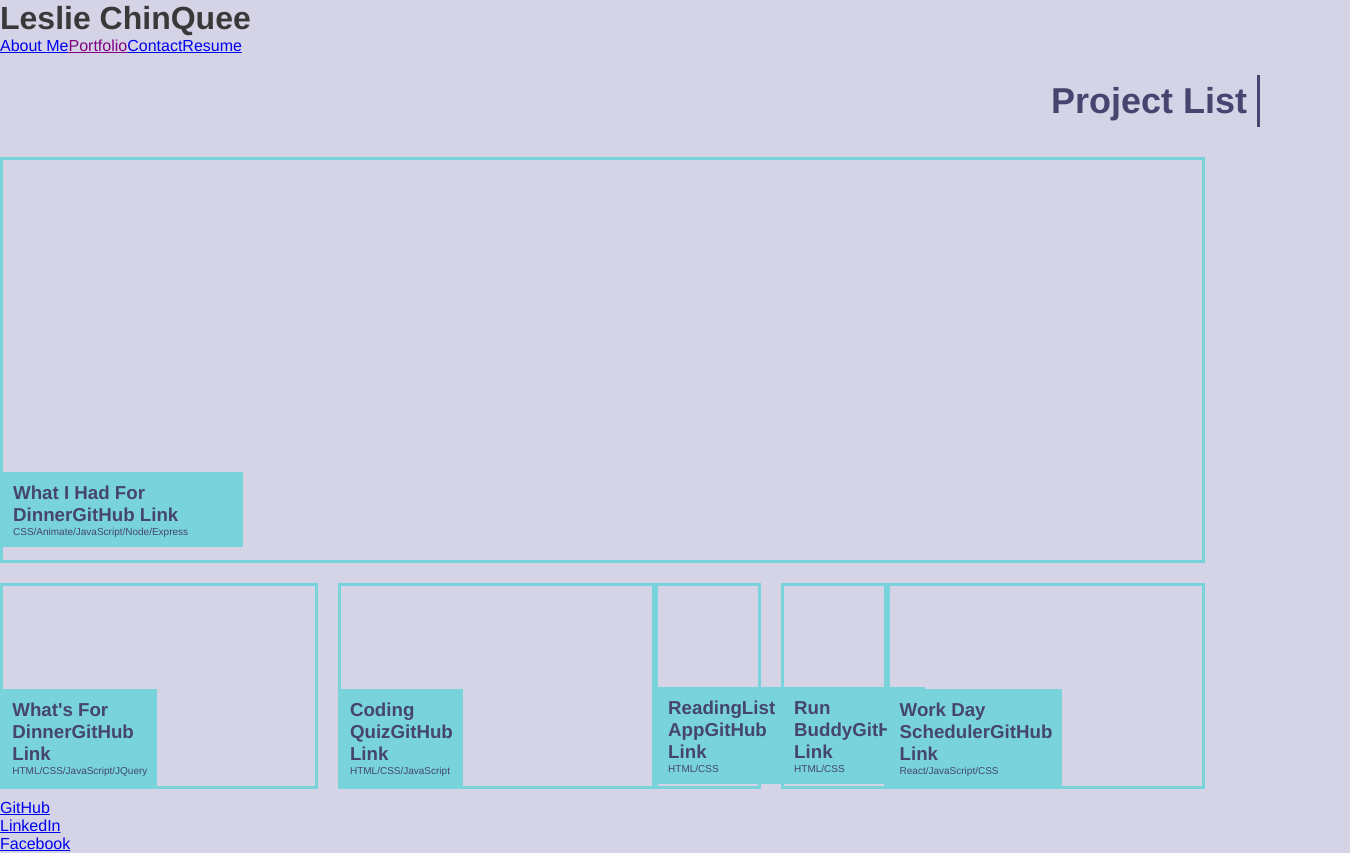
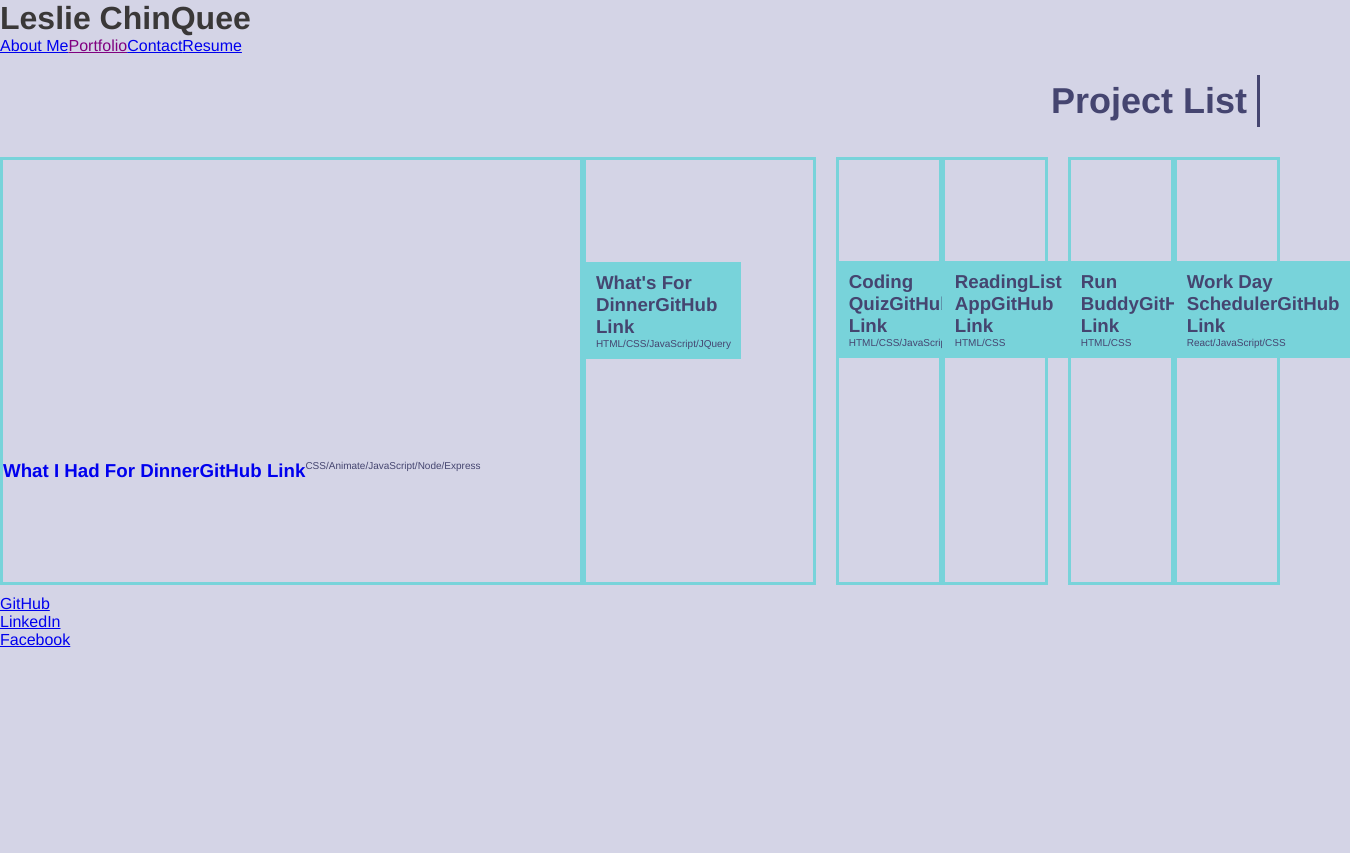
Before and after one commit to lchinquee/xregulargo, a React (Create React App) app: page /portfolio in a window 1280 px wide. Shown: the whole page, 1350 px wide, since content can reach past the window. After the commit the page ends 800 px from the top, so only its background shows below. Built offline with nearby package versions, Linux system fonts and the light colour scheme.

Commit message:
update html formatting

```diff
--- a/src/components/Project/index.js
+++ b/src/components/Project/index.js
@@ -8,9 +8,8 @@ function Project() {
                     Project List
                 </h2>
             </div>
-            <div className="flex-work">
+            <div className="flex-row">
                 <div className="rb-content">
-                    <div>
                     <h3>
                         {/* What I Had For Dinner Project 2 */}
                         <a href="https://whatihadfordinner.herokuapp.com/">What I Had For Dinner</a>
@@ -20,8 +19,6 @@ function Project() {
                         CSS/Animate/JavaScript/Node/Express
                     </p>
                 </div>
-                </div>
-                <div className="flex-row">
                 <div className="led-content">
                     <div>
                         <h3>
@@ -34,6 +31,7 @@ function Project() {
                         </p>
                     </div>
                 </div>
+                <div className="flex-row">
                     <div className="calc-content">
                         <div>
                             <h3>
@@ -46,7 +44,6 @@ function Project() {
                             </p>
                         </div>
                     </div>
-                <div className="flex-row2">
                     <div className="pzl-content">
                         <div>
                             <h3>
@@ -59,6 +56,7 @@ function Project() {
                             </p>
                         </div>
                     </div>
+                    <div className="flex-row">
                         <div className="surf-content">
                             <div>
                                 <h3>
@@ -70,7 +68,7 @@ function Project() {
                                     HTML/CSS
                                 </p>
                             </div>
-                        </div>
+
                         </div>
                         <div className="surf-content">
                             <div>
@@ -86,6 +84,7 @@ function Project() {
                         </div>
                     </div>
                 </div>
+            </div>
         </section>
     );
 }
```
Lines whose indentation alone changed are shown as unchanged.
